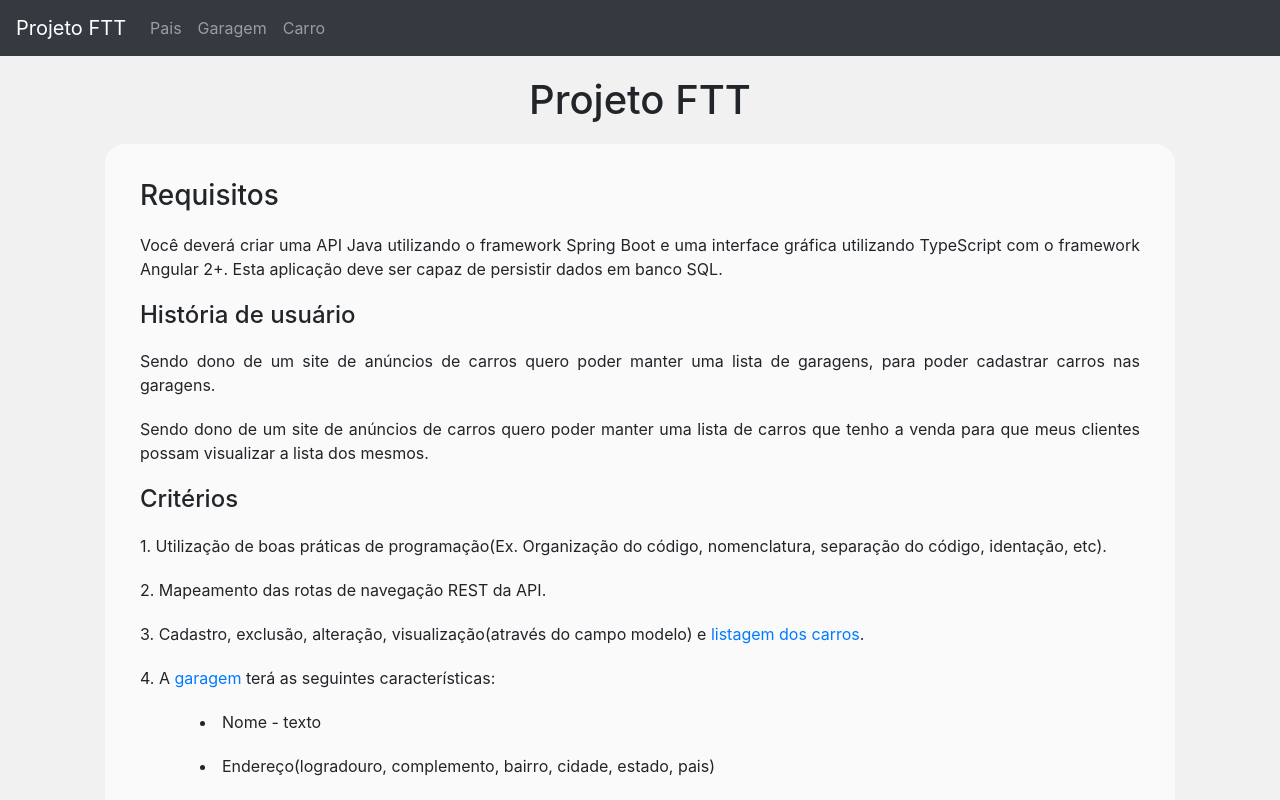
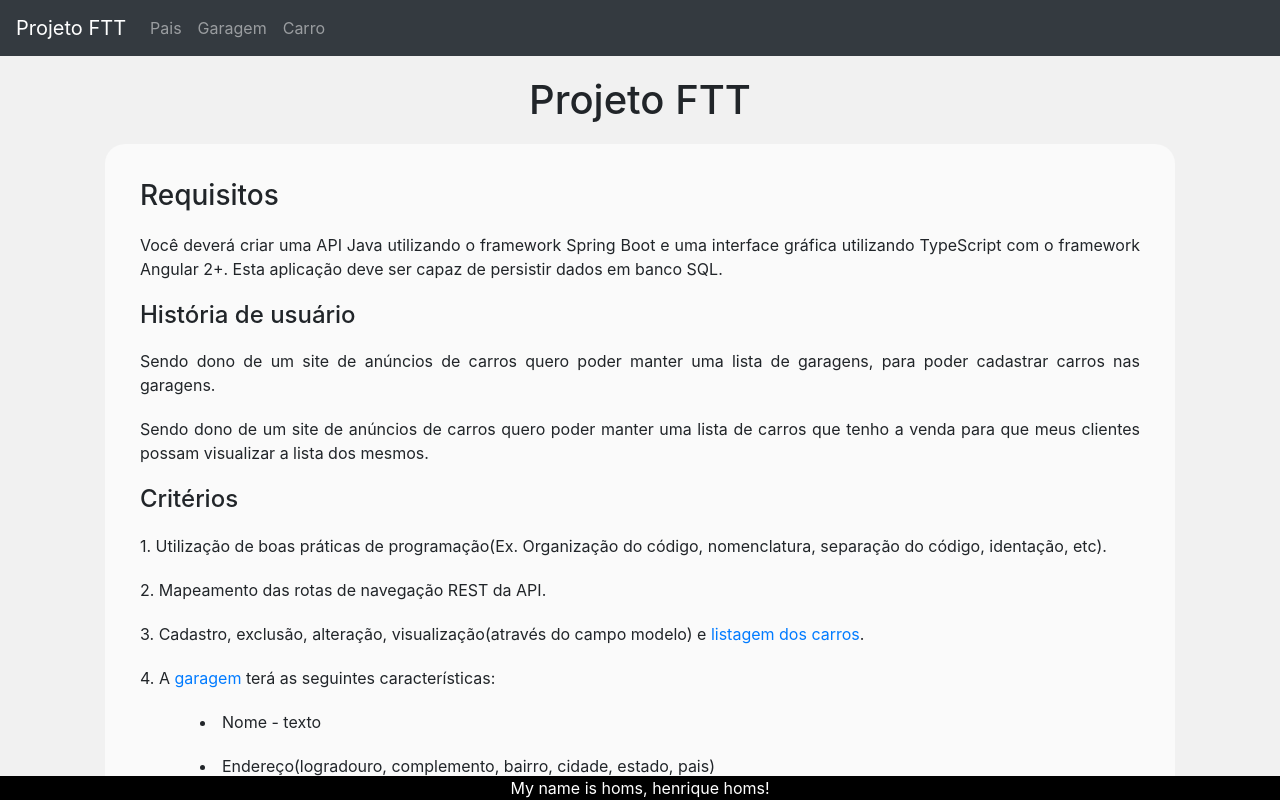
Before and after one commit to homsolimpio/estudo, an Angular app in the folder front-end/: page / in a window 1280 px wide. Shown: the top 800 px of the page. Built offline with nearby package versions, Linux system fonts and the light colour scheme.

Commit message:
footer no sistema

```diff
--- a/front-end/src/app/app.component.css
+++ b/front-end/src/app/app.component.css
@@ -0,0 +1,12 @@
+.footer{
+  background-color: black;
+  color: white;
+
+  position: fixed;
+  left: 0;
+  bottom: 0;
+  width: 100%;
+  color: white;
+  text-align: center;
+  margin-right: none !important;
+}
--- a/front-end/src/app/app.component.html
+++ b/front-end/src/app/app.component.html
@@ -1,7 +1,8 @@
 <nav class="navbar navbar-expand-lg navbar-dark bg-dark" style="background-color: #e3f2fd;">
 
   <a class="navbar-brand" routerLink="/">Projeto FTT</a>
-  <button class="navbar-toggler" type="button" data-toggle="collapse" data-target="#navbarNav" aria-controls="navbarNav" aria-expanded="false" aria-label="Toggle navigation">
+  <button class="navbar-toggler" type="button" data-toggle="collapse" data-target="#navbarNav" aria-controls="navbarNav"
+    aria-expanded="false" aria-label="Toggle navigation">
     <span class="navbar-toggler-icon"></span>
   </button>
   <div class="collapse navbar-collapse" id="navbarNav">
@@ -20,7 +21,12 @@
 </nav>
 
 <div class="content-body" id="corDefundo">
-    <div class="container">
-      <router-outlet></router-outlet>
+  <div class="container">
+    <router-outlet></router-outlet>
+  </div>
+  <div class="footer d-flex justify-content-center">
+    <div>
+      My name is homs, henrique homs!
     </div>
+  </div>
 </div>
--- a/front-end/src/app/garagem/garagem-form/garagem-form.component.css
+++ b/front-end/src/app/garagem/garagem-form/garagem-form.component.css
@@ -13,7 +13,11 @@
   margin: 10px;
 }
 .margin{
-  padding-right: 20px;
+  padding-right: 25px;
   padding-bottom : 20px;
   margin: none;
 }
+.padrao{
+  margin: none !important;
+  padding-top: 10px;
+}
--- a/front-end/src/app/garagem/garagem-form/garagem-form.component.html
+++ b/front-end/src/app/garagem/garagem-form/garagem-form.component.html
@@ -8,9 +8,9 @@
 
   <div class="panel panel-default">
     <div class="panel-body">
-      <div class="row">
+      <div class="row padrao">
         <!-- Cria uma Linha-->
-        <div class="col-md-6 col-lg-4 margin">
+        <div class="col-md-6 col-lg-4">
           <!-- Coluna do campo nome-->
           <field label="Nome" required="true">
             <input placeholder="Digite..." type="text" class="form-control" formControlName="nome">
```
